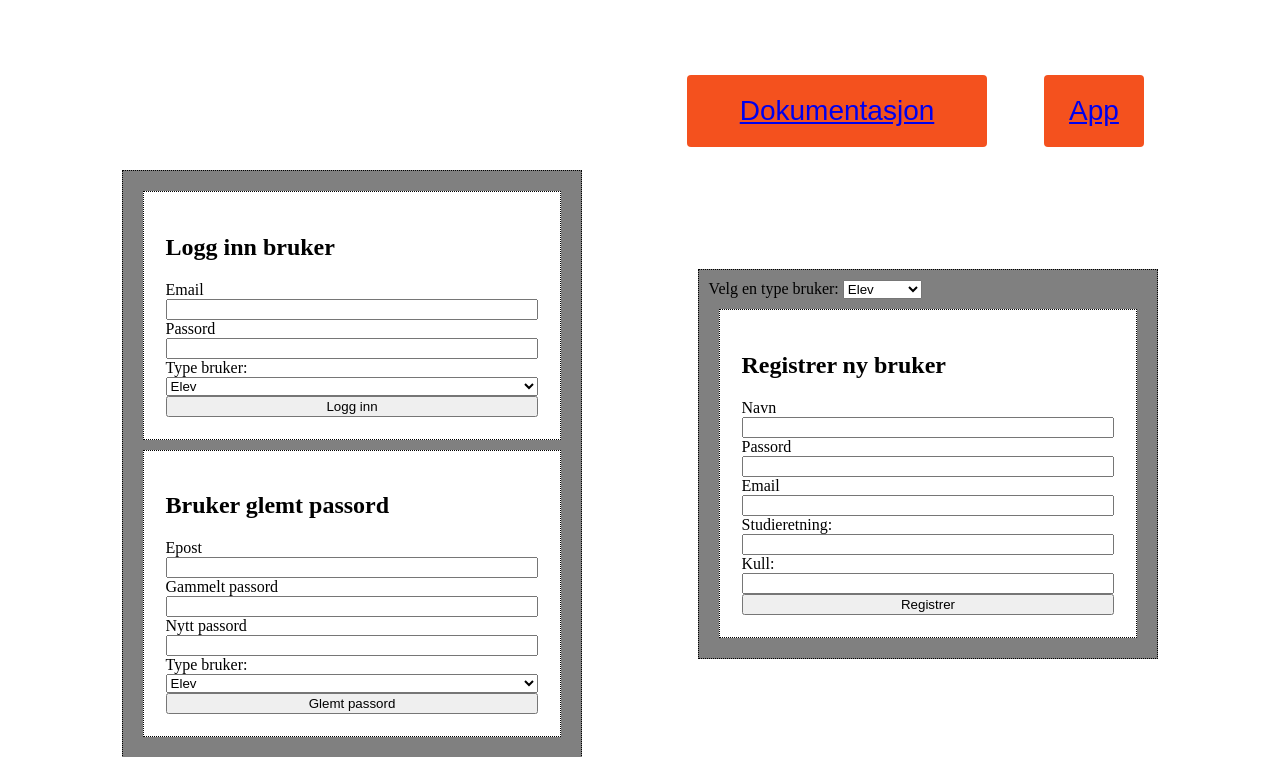
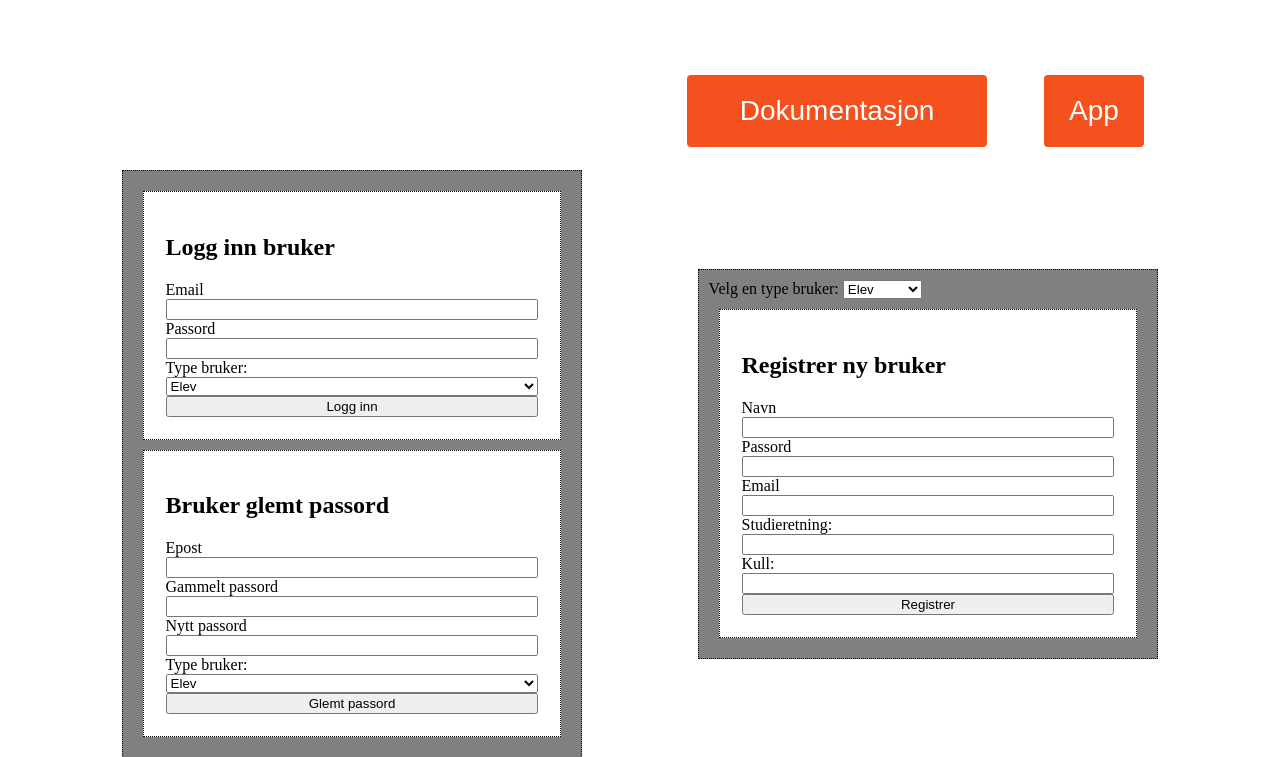
Before and after one commit to AleksanderSandnes/gruppe15, a PHP site: page /html/index.html in a window 1280 px wide. Shown: the top 757 px of the page. Run offline with PHP 8.4, Linux system fonts and the light colour scheme.

Commit message:
Update index.css

```diff
--- a/oblig1/css/index.css
+++ b/oblig1/css/index.css
@@ -1,5 +1,10 @@
 * {
     box-sizing: border-box;
+}
+
+a {
+    text-decoration: none;
+    color: #FFFFFF;
 }
 
 body {
```
